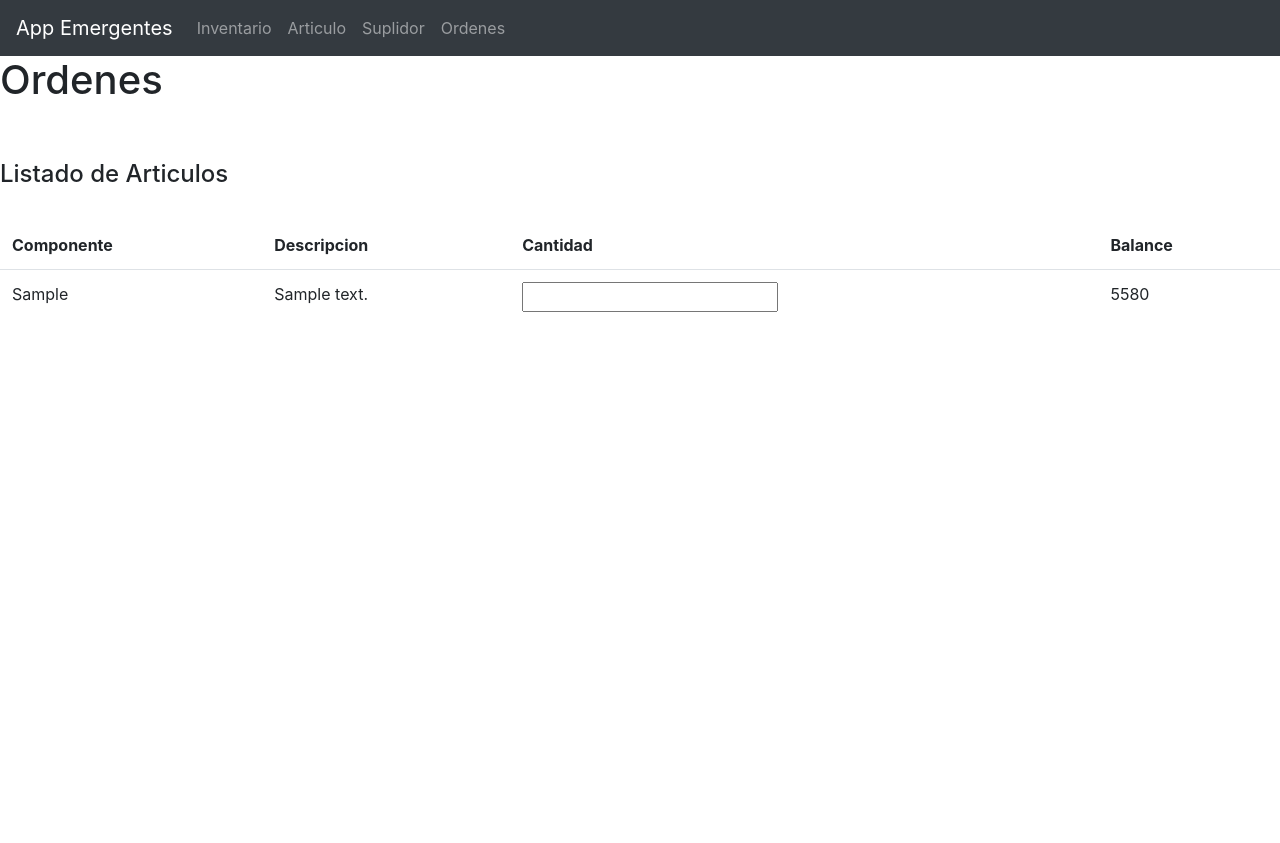
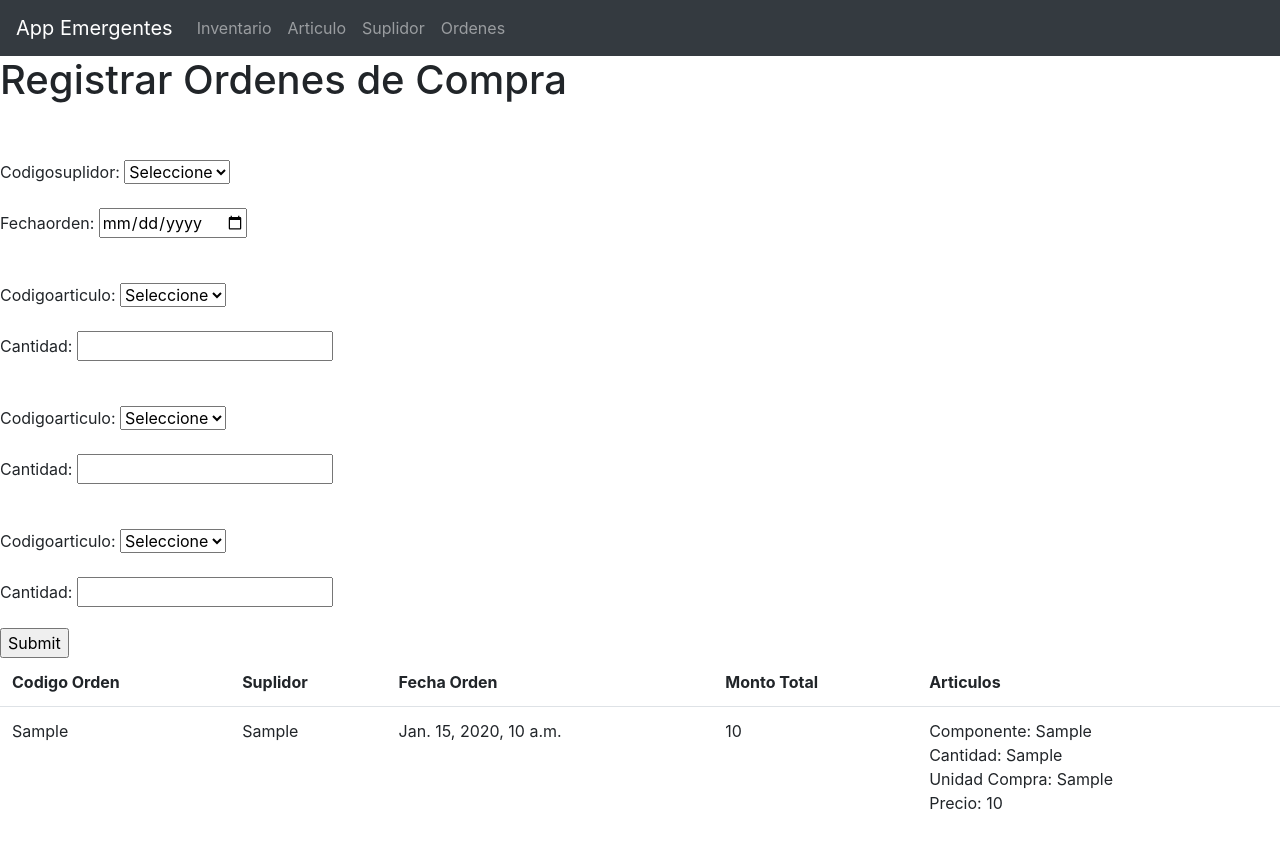
Before and after one commit to rafaelrfq/app-emergentes, a Django app: page /ordenes/ in a window 1280 px wide. Before the commit the page ends 312 px from the top, so only its background shows below. Run offline with Django 3.2, Linux system fonts and the light colour scheme; tables that the repository leaves empty hold one stand-in row (values such as "Sample post"); a database or web service that is not in the repository returns one stand-in record (values such as "Sample title"); some libraries are stand-ins or nearby versions.

Commit message:
Added ordenCompra and its template

```diff
--- a/emergentes/app/forms.py
+++ b/emergentes/app/forms.py
@@ -4,7 +4,7 @@
 client = MongoClient('mongodb://localhost:27017/')
 db = client.emergentes
 inventario = db.inventario
-#inventario.find({}, { "_id": 0,"codigoArticulo": 1 })
+suplidores = db.suplidores
 tipos = [
     ('ENTRADA', "Entrada"),
     ('SALIDA', "Salida")
@@ -15,11 +15,14 @@
 ]
 
 def convertir(x):
-    resultado = []
+    resultado = [ ('', 'Seleccione') ]
     for item in x:
         tupla = tuple([item, item])
         resultado.append(tupla)
     return resultado
+
+class DateInput(forms.DateInput):
+    input_type = 'date'
 
 class ArticuloForm(forms.Form):
     codigoArticulo = forms.CharField(label='Codigo Articulo', max_length=15)
@@ -31,9 +34,18 @@
     tipoMovimiento = forms.ChoiceField(choices=tipos)
     codigoArticulo = forms.ChoiceField(choices=convertir(ob.get('codigoArticulo') for ob in inventario.find({}, { "_id": 0,"codigoArticulo": 1 })))
     cantidad = forms.IntegerField(min_value=1)
+    fechaMovimiento = forms.DateField(widget = DateInput)
 
 class SuplidorForm(forms.Form):
     codigoArticulo = forms.ChoiceField(choices=convertir(ob.get('codigoArticulo') for ob in inventario.find({}, { "_id": 0,"codigoArticulo": 1 })))
     codigoSuplidor = forms.CharField(label='Codigo Suplidor', max_length=50)
     tiempoEntrega = forms.IntegerField(label='Tiempo Entrega (dias)', min_value=1)
     precioCompra = forms.FloatField(label='Precio Compra (RD$)' ,min_value=0.01)
+
+class OrdenCompraForm(forms.Form):
+    codigoSuplidor = forms.ChoiceField(choices=convertir(ob.get('codigoSuplidor') for ob in suplidores.find({}, {"_id": 0, "codigoSuplidor": 1})))
+    fechaOrden = forms.DateField(widget= DateInput)
+
+class ArticulosCompraForm(forms.Form):
+    codigoArticulo = forms.ChoiceField(choices=convertir(ob.get('codigoArticulo') for ob in inventario.find({}, { "_id": 0,"codigoArticulo": 1 })))
+    cantidadOrdenada = forms.IntegerField(label='Cantidad', min_value=1)
--- a/emergentes/app/templates/articulo.html
+++ b/emergentes/app/templates/articulo.html
@@ -1,6 +1,6 @@
 {% extends './base.html' %}
 {% block content %}
-    <h2>Registrar Movimiento de Inventario</h2>
+    <h2>Registrar Articulo</h2>
     <form action="/articulo/" method="post">
         {% csrf_token %}
         <br><br>
--- a/emergentes/app/templates/inventario.html
+++ b/emergentes/app/templates/inventario.html
@@ -16,6 +16,7 @@
                 <th>Tipo Movimiento</th>
                 <th>Componente</th>
                 <th>Cantidad</th>
+                <th>Fecha Movimiento</th>
                 <th>Acciones</th>
             </tr>
         </thead>
@@ -28,6 +29,7 @@
                         <td>{{movimiento.tipoMovimiento}}</td>
                         <td>{{movimiento.codigoArticulo}}</td>
                         <td>{{movimiento.cantidad}}</td>
+                        <td>{{movimiento.fechaMovimiento}}</td>
                         <td><a href="{% url 'mov_delete' movimiento.codigoMovimiento %}" class="btn btn-outline-danger">Eliminar</a></td>
                     </tr>
                 {% endfor %}
--- a/emergentes/app/templates/orden.html
+++ b/emergentes/app/templates/orden.html
@@ -1,26 +1,45 @@
 {% extends "./base.html" %}
 {% block content %}
-    <h1>Ordenes</h1>
-    <br><br>
-    <h4>Listado de Articulos</h4>
-    <br>
+    <h1>Registrar Ordenes de Compra</h1>
+    <form action="/ordenes/" method="post">
+        {% csrf_token %}
+        <br><br>
+        {{form.as_p}}
+        {% for forms in formset %}
+            <br>
+            {{formset.management_form}}
+            {{forms.as_p}}
+        {% endfor %}
+        <input type="submit" value="Submit">
+    </form>
     <table class="table table-borderless">
         <thead class="border-bottom font-weight-bold">
             <tr>
-                <th>Componente</th>
-                <th>Descripcion</th>
-                <th>Cantidad</th>
-                <th>Balance</th>
+                <th>Codigo Orden</th>
+                <th>Suplidor</th>
+                <th>Fecha Orden</th>
+                <th>Monto Total</th>
+                <th>Articulos</th>
             </tr>
         </thead>
         <tbody>
-            {% if articulos %}
-                {% for articulo in articulos %}
+            {% if ordenes %}
+                {% for orden in ordenes %}
                     <tr>
-                        <td>{{articulo.codigoArticulo}}</td>
-                        <td>{{articulo.descripcion}}</td>
-                        <td><input type="number" min="1"></td>
-                        <td>5580</td>
+                        <td>{{orden.codigoOrdenCompra}}</td>
+                        <td>{{orden.codigoSuplidor}}</td>
+                        <td>{{orden.fechaOrden}}</td>
+                        <td>{{orden.montoTotal}}</td>
+                        <td>
+                        {% if orden.articulos %}
+                            {% for articulos in orden.articulos %}
+                                Componente: {{articulos.codigoArticulo}}<br>
+                                Cantidad: {{articulos.cantidadOrdenada}}<br>
+                                Unidad Compra: {{articulos.unidadCompra}}<br>
+                                Precio: {{articulos.precioCompra}}
+                            {% endfor %}
+                        {% endif %}
+                        </td>
                     </tr>
                 {% endfor %}
             {% endif %}
--- a/emergentes/app/urls.py
+++ b/emergentes/app/urls.py
@@ -4,7 +4,7 @@
 urlpatterns = [
     path('', views.inventory, name='inventario'),
     path('<int:id>', views.movimientoDelete, name='mov_delete'),
-    path('ordenes/', views.orden, name='orden'),
+    path('ordenes/', views.ordenCompra, name='orden'),
     path('articulo/', views.articulo, name='articulo'),
     path('articulo/<str:id>', views.articuloDelete, name='articulo_delete'),
     path('suplidor/', views.suplidor, name='suplidor'),
--- a/emergentes/app/views.py
+++ b/emergentes/app/views.py
@@ -1,15 +1,17 @@
 from django.shortcuts import render
 from django.http import HttpResponse
 from django.shortcuts import render, redirect
-from datetime import datetime
+from django.forms import formset_factory
+from datetime import datetime, date
 from pymongo import MongoClient
-from .forms import ArticuloForm, MovimientoForm, SuplidorForm
+from .forms import ArticuloForm, MovimientoForm, SuplidorForm, OrdenCompraForm, ArticulosCompraForm
 
 client = MongoClient('mongodb://localhost:27017/')
 db = client.emergentes
 inventario = db.inventario
 movimientos = db.movimientos
 suplidores = db.suplidores
+ordenes = db.ordenes
 
 def inventory(req):
     if req.method == 'POST':
@@ -21,7 +23,8 @@
                 "codigoAlmacen": form.cleaned_data.get('codigoAlmacen'),
                 "tipoMovimiento": form.cleaned_data.get('tipoMovimiento'),
                 "codigoArticulo": form.cleaned_data.get('codigoArticulo'),
-                "cantidad": form.cleaned_data.get('cantidad')
+                "cantidad": form.cleaned_data.get('cantidad'),
+                "fechaMovimiento": datetime.fromisoformat(str(form.cleaned_data.get('fechaMovimiento')))
             }
             movimientos.insert_one(mov)
             return redirect('/')
@@ -38,11 +41,6 @@
     else:
         print('Hubo un error')
         return redirect('/')
-
-def orden(req):
-    articulos = inventario.find()
-    context = {'title': 'Lista de articulos', 'articulos': articulos}
-    return render(req, 'orden.html', context)
 
 def articulo(req):
     if req.method == 'POST':
@@ -99,6 +97,42 @@
         return redirect('/suplidor')
     return redirect('/suplidor')
 
+def ordenCompra(req):
+    ArticuloFormset = formset_factory(ArticulosCompraForm, extra=3, can_delete=False)
+    if req.method == 'POST':
+        form = OrdenCompraForm(req.POST)
+        formset = ArticuloFormset(req.POST)
+        if form.is_valid():
+            if formset.is_valid():
+                articulos = []
+                total = 0
+                for forma in formset:
+                    item = {
+                        "codigoArticulo": forma.cleaned_data.get('codigoArticulo'),
+                        "cantidadOrdenada": forma.cleaned_data.get('cantidadOrdenada'),
+                        "unidadCompra": "RD$",
+                        "precioCompra": 550
+                    }
+                    if item.get("cantidadOrdenada") != None:
+                        total += item.get("cantidadOrdenada") * item.get("precioCompra")
+                    articulos.append(item)
+                orden = {
+                    "codigoOrdenCompra": 1,
+                    "codigoSuplidor": form.cleaned_data.get('codigoSuplidor'),
+                    "fechaOrden": datetime.fromisoformat(str(form.cleaned_data.get('fechaOrden'))),
+                    "montoTotal": total,
+                    "articulos": articulos
+                }
+                print(orden)
+                return redirect('/ordenes')
+    else:
+        form = OrdenCompraForm()
+        formset = ArticuloFormset()
+    orders = ordenes.find()
+    context = {'form': form, 'formset': formset, 'ordenes': orders}
+    return render(req, 'orden.html', context)
+
+
 
     # Modelos
 
@@ -107,7 +141,8 @@
     #     "codigoAlmacen": 1,
     #     "tipoMovimiento": "ENTRADA",
     #     "codigoArticulo": 1,
-    #     "cantidad": 10
+    #     "cantidad": 10,
+    #     "fechaMovimiento": datettime.now()
     # }
     # articulo = {
     #     "codigoArticulo": 1,
```
